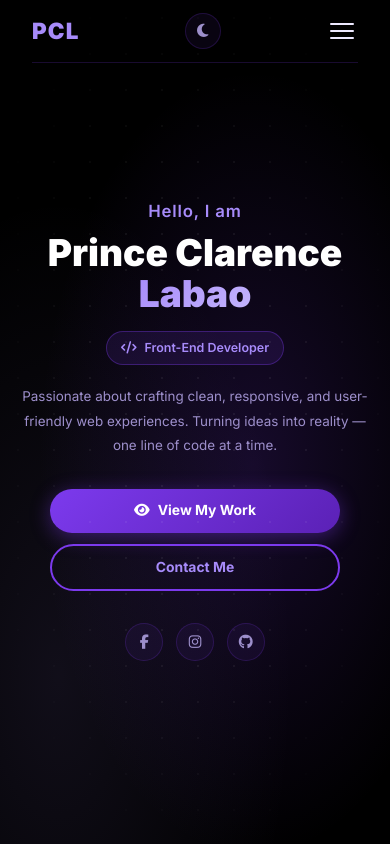
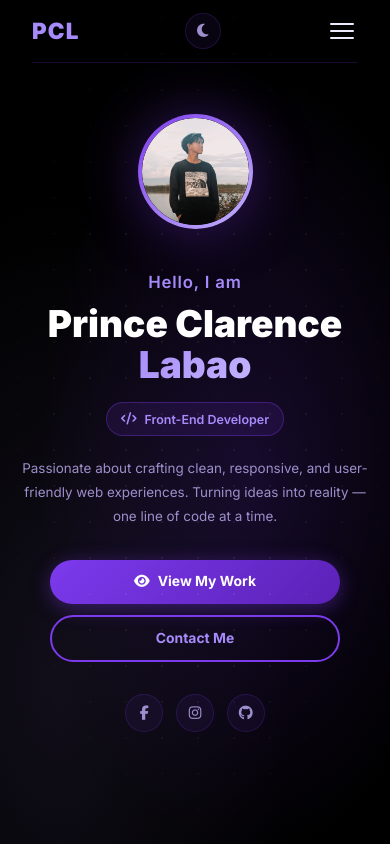
Before and after one commit to NMagneticR/webtest, a plain HTML site: page index.html in a window 390 px wide. Drawn offline with Linux system fonts and the light colour scheme.

Commit message:
Update style.css

```diff
--- a/style.css
+++ b/style.css
@@ -1,6 +1,4 @@
-/* ======================================================
-   PRINCE CLARENCE LABAO — PORTFOLIO
-====================================================== */
+
 *, *::before, *::after { margin: 0; padding: 0; box-sizing: border-box; }
 
 :root {
@@ -267,9 +265,13 @@ a { text-decoration: none; color: inherit; }
 /* ── 900px (Tablet / Landscape Mobile) ─────────── */
 @media (max-width: 900px) {
     .about-grid, .contact-grid { grid-template-columns: 1fr; gap: 2rem; }
-    .hero-photo-wrap { display: none; }
-    .hero-text { text-align: center; }
+    .hero-container { flex-direction: column; align-items: center; gap: 1.2rem; }
+    .hero-text { min-width: unset; width: 100%; text-align: center; }
     .hero-actions, .hero-socials { justify-content: center; }
+    /* Show photo on mobile — smaller & centered above text */
+    .hero-photo-wrap { display: flex; order: -1; margin-bottom: .5rem; }
+    .photo-ring { width: 150px; height: 150px; }
+    .floating-badge { display: none; }
     .project-card { grid-template-columns: 1fr; height: auto; }
     .project-media { min-height: 240px; }
     /* Allow sections to exceed viewport height on mobile */
@@ -372,6 +374,8 @@ a { text-decoration: none; color: inherit; }
     /* Yomi scale down */
     .yomi-card { width: 64px; height: 80px; font-size: 1.38rem; }
     .yomi-chosen { width: 46px; height: 56px; font-size: 1.45rem; }
+    /* Photo ring smaller on small phones */
+    .photo-ring { width: 115px; height: 115px; }
     /* Contact */
     .contact-intro { font-size: .85rem; }
     .cd-icon { width: 36px; height: 36px; font-size: .82rem; }
```
